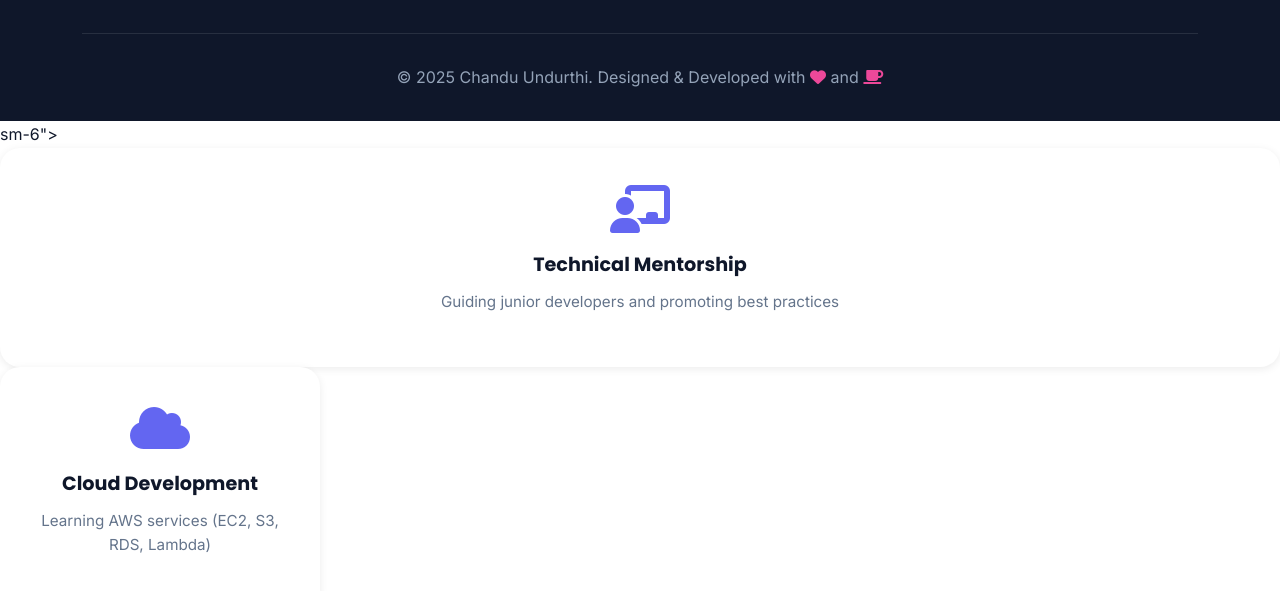
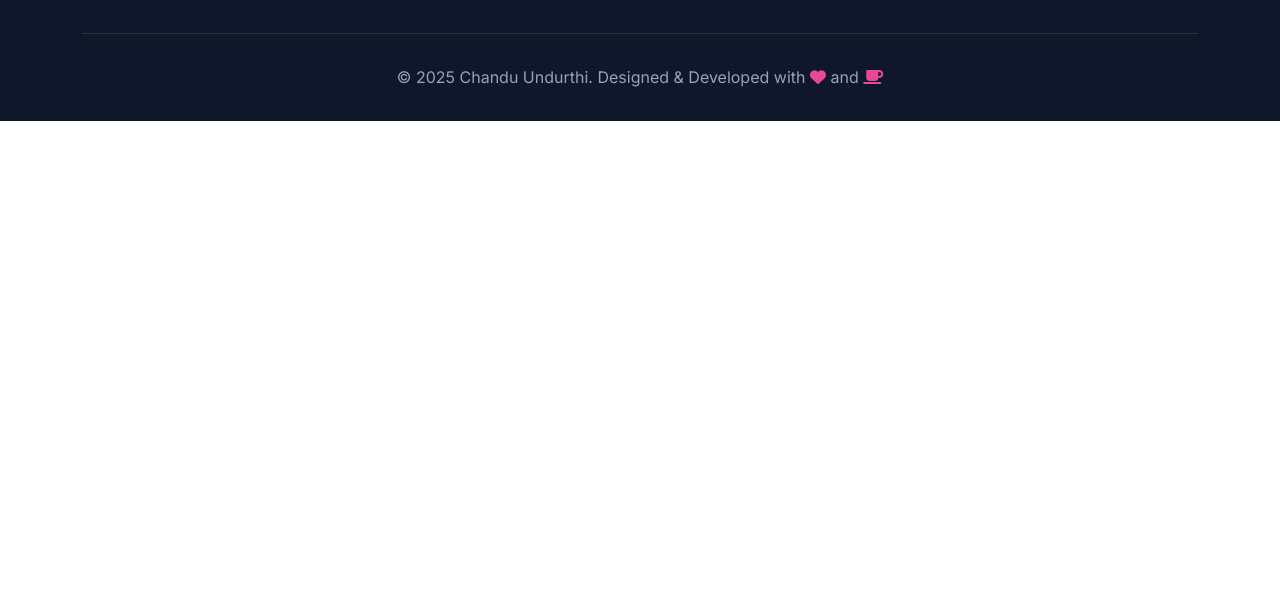
Before and after one commit to Chandu97Git/portfolio-website, a plain HTML site: page index.html in a window 1280 px wide. Shown: the part 7666-8257 px from the top of the page. After the commit the page ends 7787 px from the top, so only its background shows below. Drawn offline with nearby package versions, Linux system fonts and the light colour scheme.

Commit message:
Remove learning card sections from index.html
Removed multiple learning card sections from the HTML.

```diff
--- a/index.html
+++ b/index.html
@@ -780,18 +780,4 @@
     <script src="https://cdn.jsdelivr.net/npm/bootstrap@5.3.0/dist/js/bootstrap.bundle.min.js"></script>
     <script src="script.js"></script>
 </body>
-</html>sm-6">
-                        <div class="learning-card">
-                            <i class="fas fa-chalkboard-teacher"></i>
-                            <h5>Technical Mentorship</h5>
-                            <p>Guiding junior developers and promoting best practices</p>
-                        </div>
-                    </div>
-                    <div class="col-md-3 col-sm-6">
-                        <div class="learning-card">
-                            <i class="fas fa-cloud"></i>
-                            <h5>Cloud Development</h5>
-                            <p>Learning AWS services (EC2, S3, RDS, Lambda)</p>
-                        </div>
-                    </div>
-                    <div class="col-md-3 col-
+</html>
```
